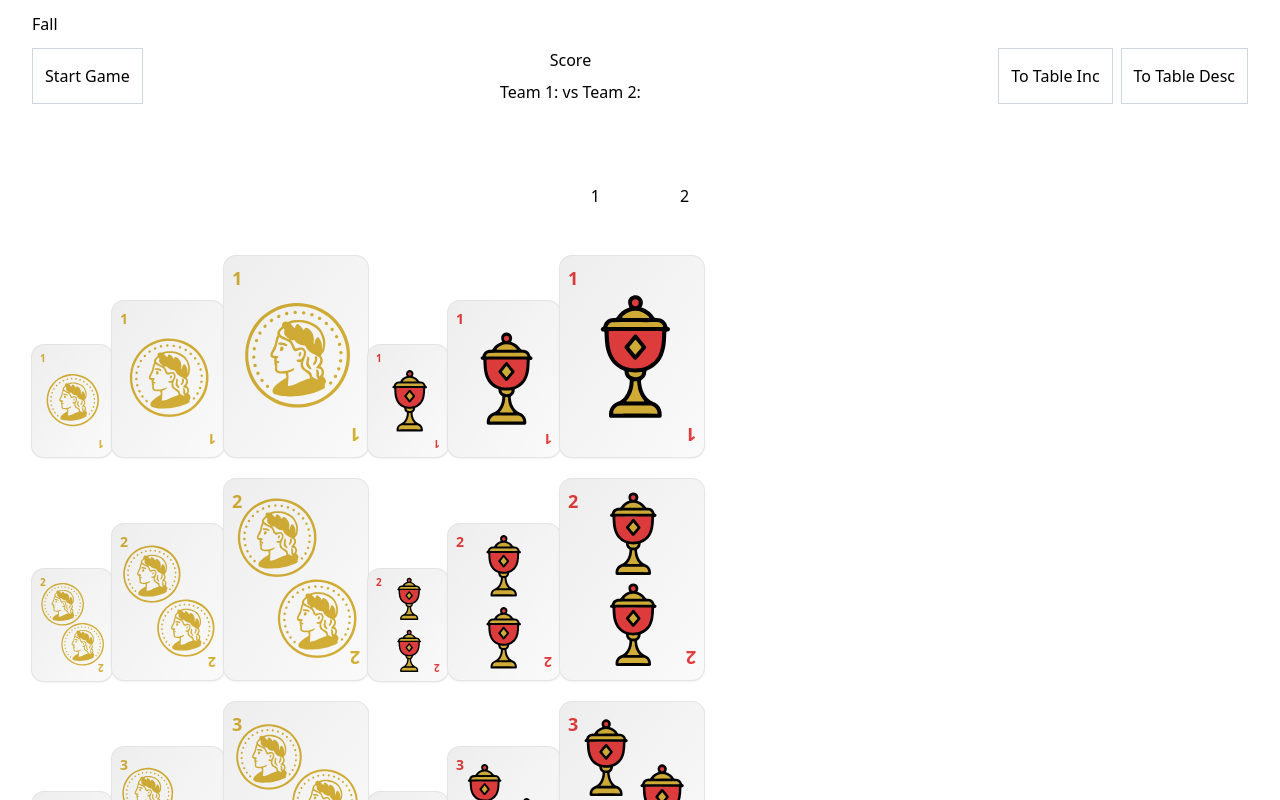
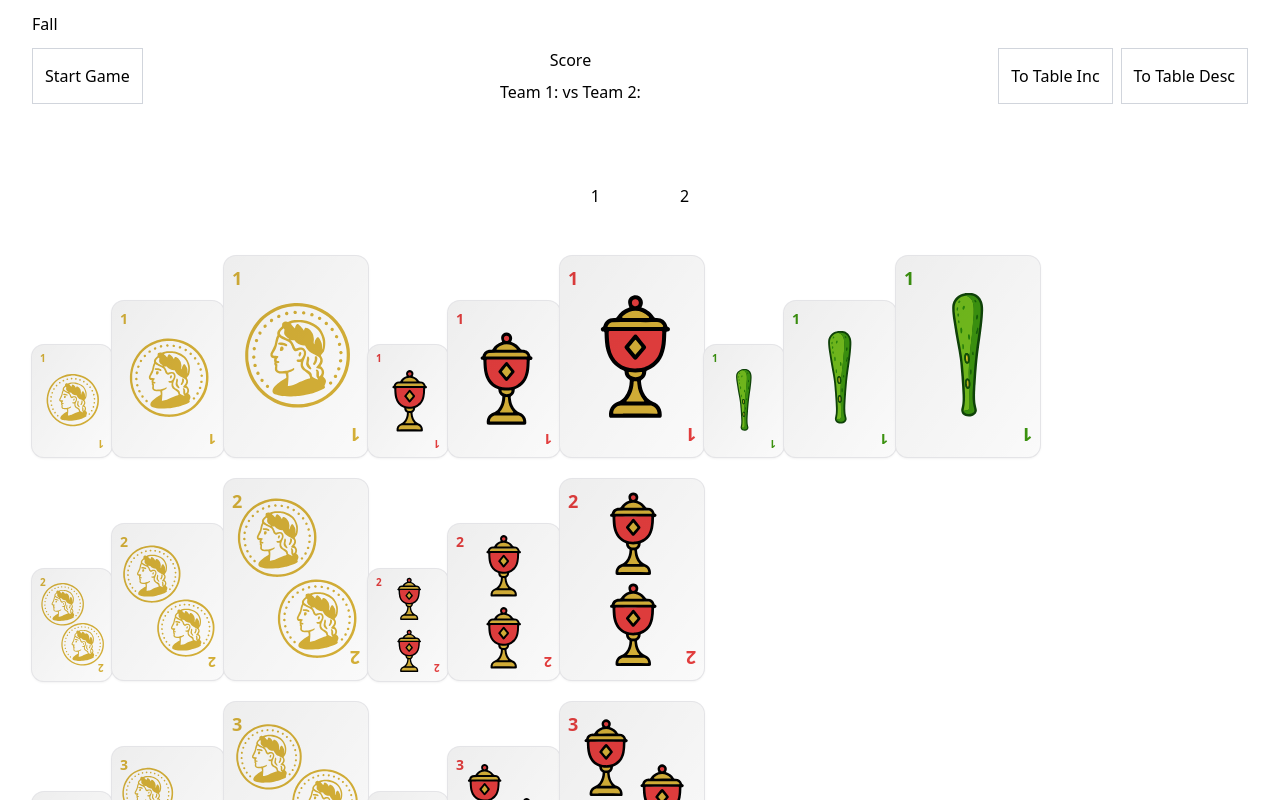
Before and after one commit to Donkijote/fall, a React (Vite) app: page / in a window 1280 px wide. Shown: the top 800 px of the page. Built offline with nearby package versions, Linux system fonts and the light colour scheme; the HTML template or start-up script is replaced by a standard one.

Commit message:
feat: implementing first clubs glyph

```diff
--- a/src/App.tsx
+++ b/src/App.tsx
@@ -101,6 +101,9 @@ function App() {
         <Card rank={1} suit="cups" size={"sm"} />
         <Card rank={1} suit="cups" />
         <Card rank={1} suit="cups" size={"lg"} />
+        <Card rank={1} suit="clubs" size={"sm"} />
+        <Card rank={1} suit="clubs" />
+        <Card rank={1} suit="clubs" size={"lg"} />
       </div>
       <div className={"pt-4"}>
         <Card rank={2} suit="golds" size={"sm"} />
--- a/src/components/card/SuitGlyph.tsx
+++ b/src/components/card/SuitGlyph.tsx
@@ -1,6 +1,7 @@
 import { clsx } from "clsx";
 import type { FC, PropsWithChildren } from "react";
 
+import { ClubGlyph } from "@/components/card/ClubGlyph";
 import { CupGlyph } from "@/components/card/CupGlyph";
 import { GoldGlyph } from "@/components/card/GoldGlyph";
 import { type Suit, SUIT_COLOR } from "@/domain/entities/Card";
@@ -18,7 +19,7 @@ const LAYOUT: Record<
 > = {
   1: {
     golds: ({ color }) => <GoldGlyph fill={color} />,
-    clubs: ({ children }) => <div>{children}</div>,
+    clubs: ({ color }) => <ClubGlyph fill={color} />,
     blades: ({ children }) => <div>{children}</div>,
     cups: ({ color }) => <CupGlyph fill={color} />,
   },
```
